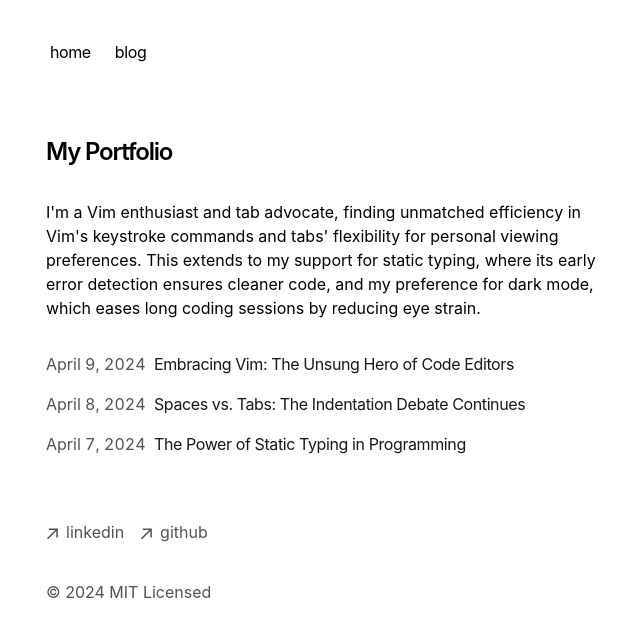
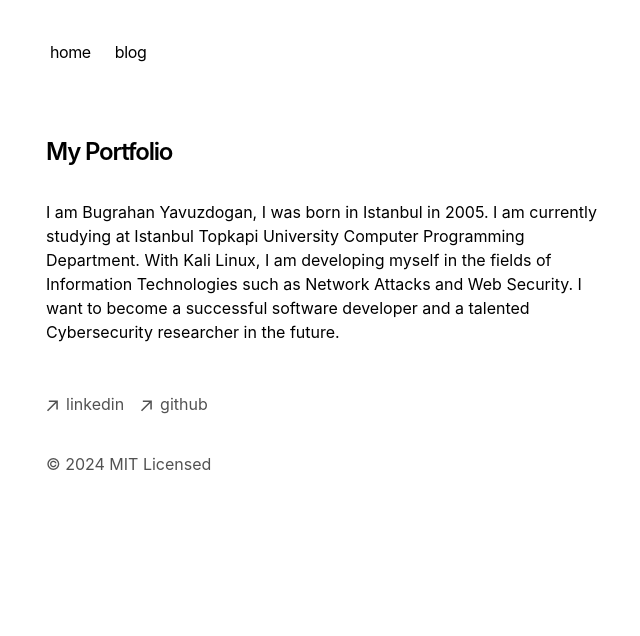
Before and after one commit to bhy01dev/bqrayvzdgn, a Next.js app: page / in a window 1280 px wide. Shown: the top 636 px of the page, without its empty margins (306-946 px from the left). Built offline with nearby package versions, Linux system fonts and the light colour scheme.

Commit message:
Update page.tsx

```diff
--- a/app/page.tsx
+++ b/app/page.tsx
@@ -7,15 +7,10 @@ export default function Page() {
         My Portfolio
       </h1>
       <p className="mb-4">
-        {`I'm a Vim enthusiast and tab advocate, finding unmatched efficiency in
-        Vim's keystroke commands and tabs' flexibility for personal viewing
-        preferences. This extends to my support for static typing, where its
-        early error detection ensures cleaner code, and my preference for dark
-        mode, which eases long coding sessions by reducing eye strain.`}
+        {`I am Bugrahan Yavuzdogan, I was born in Istanbul in 2005. I am currently studying at Istanbul Topkapi University Computer Programming Department.
+          With Kali Linux, I am developing myself in the fields of Information Technologies such as Network Attacks and Web Security.
+          I want to become a successful software developer and a talented Cybersecurity researcher in the future.`}
       </p>
-      <div className="my-8">
-        <BlogPosts />
-      </div>
     </section>
   )
 }
```
